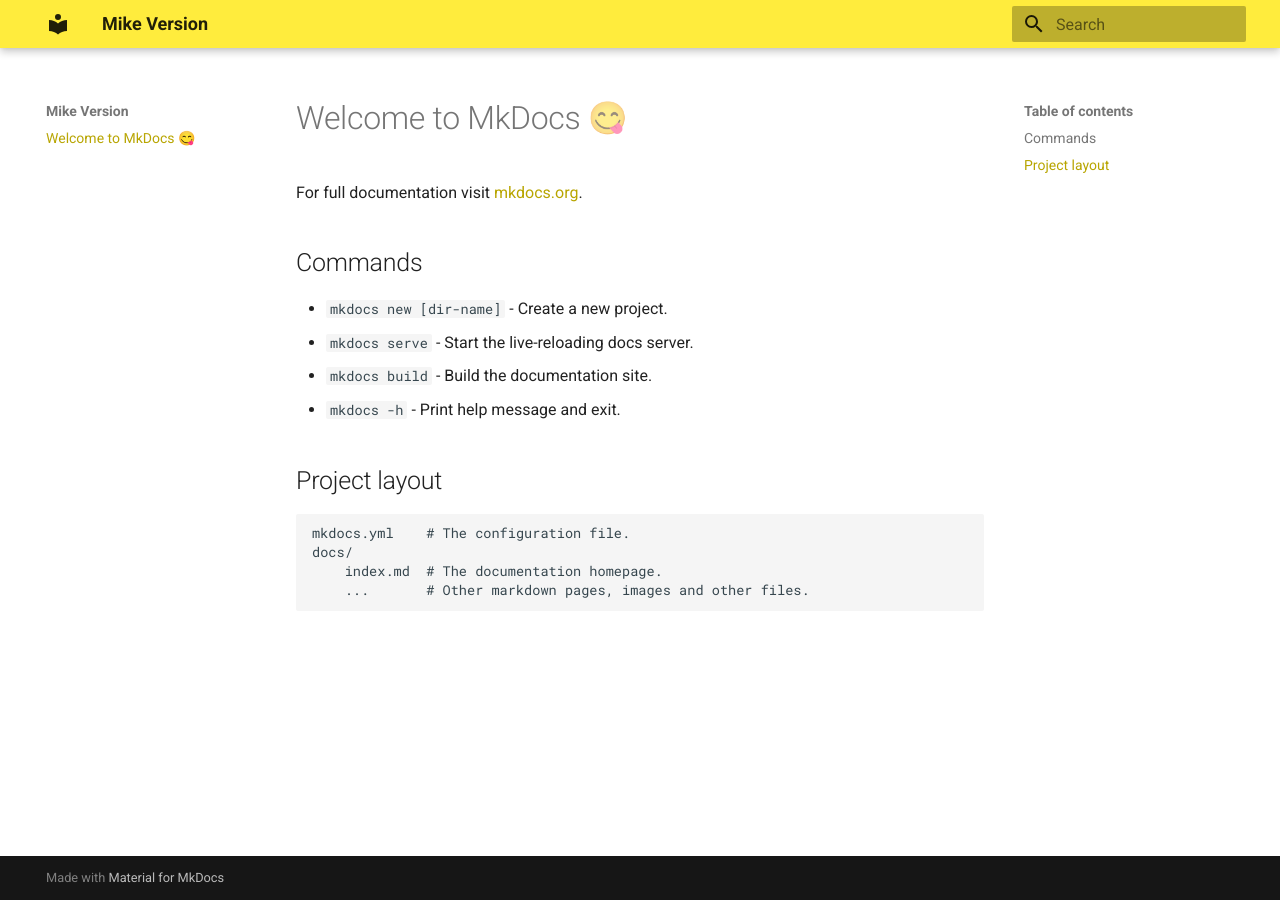
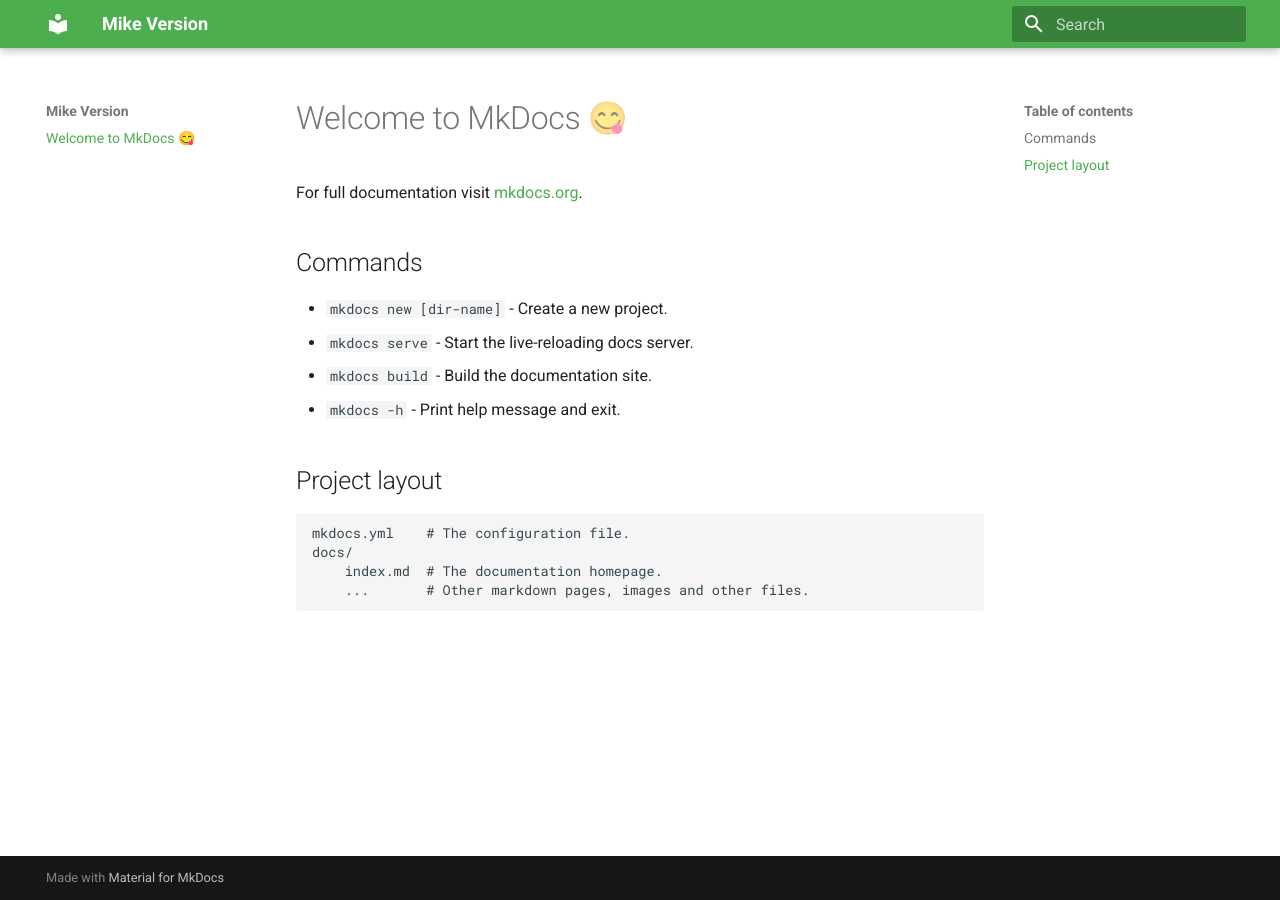
Before and after one commit to Hagar-Usama/mike_version, an MkDocs documentation site: the page built from docs/index.md, in a window 1280 px wide. Built offline with MkDocs 1.6.1 and Material for MkDocs 9.7.7, drawn with Linux system fonts in a browser that asks for light colours; the version menu is left out.

Commit message:
change theme

```diff
--- a/mkdocs.yml
+++ b/mkdocs.yml
@@ -3,7 +3,7 @@ theme:
   name: material
   palette:
     - scheme: default
-      primary: yellow
+      primary: green
       accent: pink
 
 extra:
```
